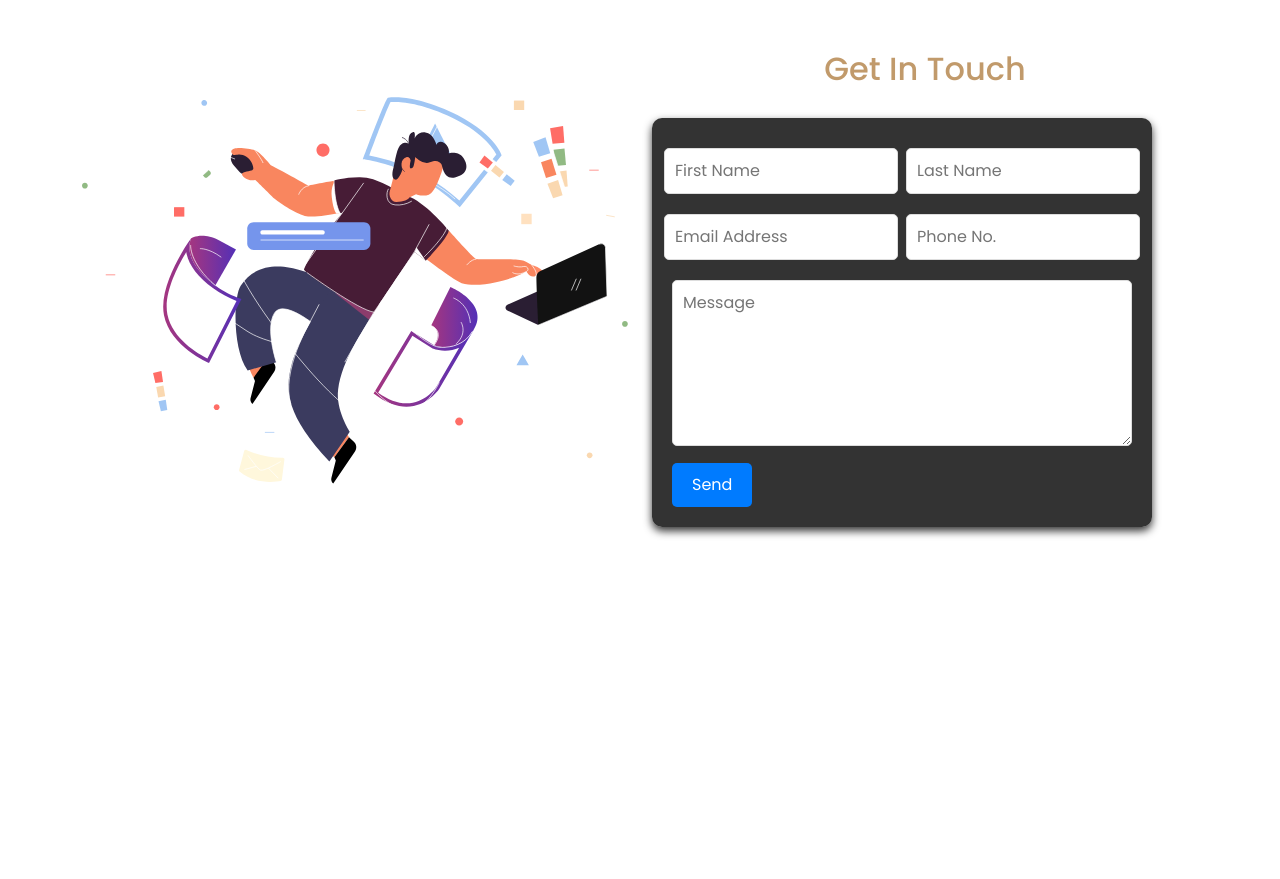
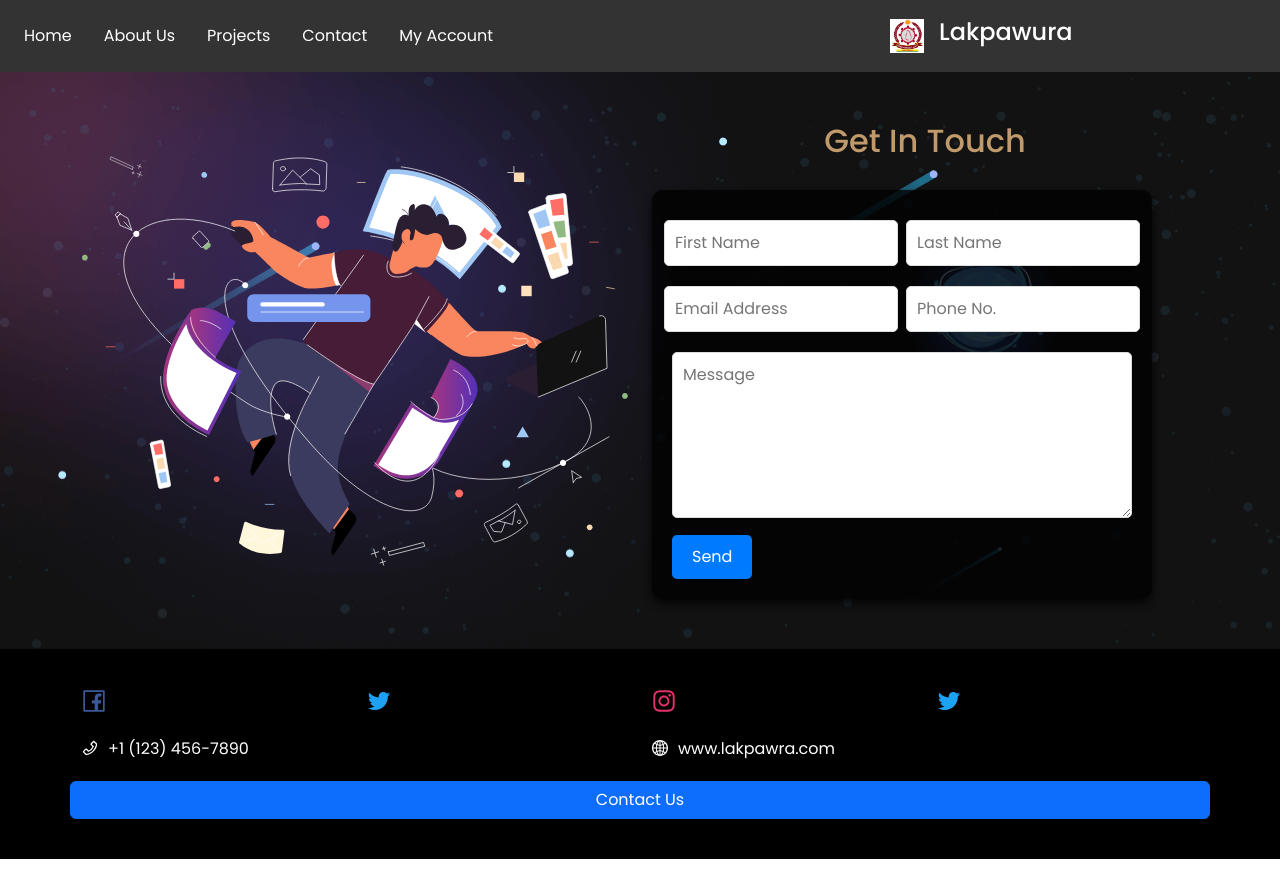
Before and after one commit to AnupamaGunasekara/Lakpawura-frontend, a React (Vite) app: page /contact in a window 1280 px wide. Before the commit the page ends 800 px from the top, so only its background shows below. Built offline with nearby package versions, Linux system fonts and the light colour scheme.

Commit message:
7/16 push

```diff
--- a/src/App.jsx
+++ b/src/App.jsx
@@ -7,7 +7,7 @@ import LandingPage from "./Pages/User Pages/LandingPage.jsx";
 import ProjectsPage from "./Pages/User Pages/ProjectsPage.jsx";
 import SignupPage from "./Pages/User Pages/SignupPage.jsx";
 import AboutUsPage from "./Pages/User Pages/AboutUsPage.jsx";
-import ContactPage from "./Component/user/Contact/Contact.jsx";
+import ContactPage from "./Pages/User Pages/ContactPage.jsx";
 import "./index.css";
 
 
--- a/src/Component/user/Contact/Contact.css
+++ b/src/Component/user/Contact/Contact.css
@@ -1,5 +1,6 @@
 .contact {
     padding: 50px 0;
+    background-image: url('../../../assets/banner-bg.png');
 }
 
 .contact img {
@@ -45,3 +46,27 @@
 .contact .danger {
     color: red;
 }
+
+.about-us-footer {
+    background: #000000;
+    color: #fff;
+    padding: 40px 20px;
+}
+
+.about-us-footer .ant-row {
+    margin-bottom: 10px;
+}
+
+.about-us-footer .ant-col {
+    text-align: center;
+}
+
+.about-us-footer .ant-btn-primary {
+    background-color: #007bff;
+    border-color: #007bff;
+}
+
+.about-us-footer .ant-btn-primary:hover {
+    background-color: #0056b3;
+    border-color: #0056b3;
+}
--- a/src/Component/user/Contact/Contact.jsx
+++ b/src/Component/user/Contact/Contact.jsx
@@ -1,7 +1,8 @@
 import React, { useState } from 'react';
-import { Container, Row, Col } from 'react-bootstrap';
+import { Container, Row, Col, Button } from 'react-bootstrap';
 import contactImg from '../../../assets/contact-img.svg';
-import './Contact.css'; // Ensure you have a CSS file to style your component
+import { FacebookOutlined, TwitterOutlined, InstagramOutlined, PhoneOutlined, GlobalOutlined } from '@ant-design/icons';
+import './Contact.css';
 
 const Contact = () => {
     const formInitialDetails = {
@@ -32,6 +33,7 @@ const Contact = () => {
     };
 
     return (
+        <>
             <section className="contact" id="contact">
                 <Container>
                     <Row className="align-items-center">
@@ -39,7 +41,9 @@ const Contact = () => {
                             <img src={contactImg} alt="Contact Us" />
                         </Col>
                         <Col md={6}>
+                            <header>
                                 <h2>Get In Touch</h2>
+                            </header>
                             <form onSubmit={handleSubmit}>
                                 <Row>
                                     <Col sm={6} className="px-1">
@@ -95,6 +99,46 @@ const Contact = () => {
                     </Row>
                 </Container>
             </section>
+            <footer className="about-us-footer section">
+                <Container>
+                    <Row gutter={16} justify="center">
+                        <Col span={4}>
+                            <a href="https://www.facebook.com" target="_blank" rel="noopener noreferrer">
+                                <FacebookOutlined style={{ fontSize: '24px', color: '#3b5998' }} />
+                            </a>
+                        </Col>
+                        <Col span={4}>
+                            <a href="https://www.twitter.com" target="_blank" rel="noopener noreferrer">
+                                <TwitterOutlined style={{ fontSize: '24px', color: '#1DA1F2' }} />
+                            </a>
+                        </Col>
+                        <Col span={4}>
+                            <a href="https://www.instagram.com" target="_blank" rel="noopener noreferrer">
+                                <InstagramOutlined style={{ fontSize: '24px', color: '#E1306C' }} />
+                            </a>
+                        </Col>
+                        <Col span={4}>
+                            <a href="https://www.twitter.com" target="_blank" rel="noopener noreferrer">
+                                <TwitterOutlined style={{ fontSize: '24px', color: '#1DA1F2' }} />
+                            </a>
+                        </Col>
+                    </Row>
+                    <Row gutter={16} justify="center" style={{ marginTop: '20px' }}>
+                        <Col span={6}>
+                            <PhoneOutlined style={{ marginRight: '10px' }} />
+                            +1 (123) 456-7890
+                        </Col>
+                        <Col span={6}>
+                            <GlobalOutlined style={{ marginRight: '10px' }} />
+                            www.lakpawra.com
+                        </Col>
+                    </Row>
+                    <Row justify="center" style={{ marginTop: '20px' }}>
+                        <Button type="primary" size="large">Contact Us</Button>
+                    </Row>
+                </Container>
+            </footer>
+        </>
     );
 };
 
--- /dev/null
+++ b/src/Pages/User Pages/ContactPage.jsx
@@ -0,0 +1,15 @@
+import React from 'react';
+import Header from '../../Component/user/Header/Header';
+import Contact from '../../Component/user/Contact/Contact';
+
+export default function() {
+  return (
+    <div>
+
+    <div><Header/></div>
+
+    <div><Contact/></div>
+
+    </div>
+  )
+}
```
Also changed, not shown: src/assets/color-sharp.png (added), src/assets/color-sharp2.png (added). Lines whose indentation alone changed are shown as unchanged.
